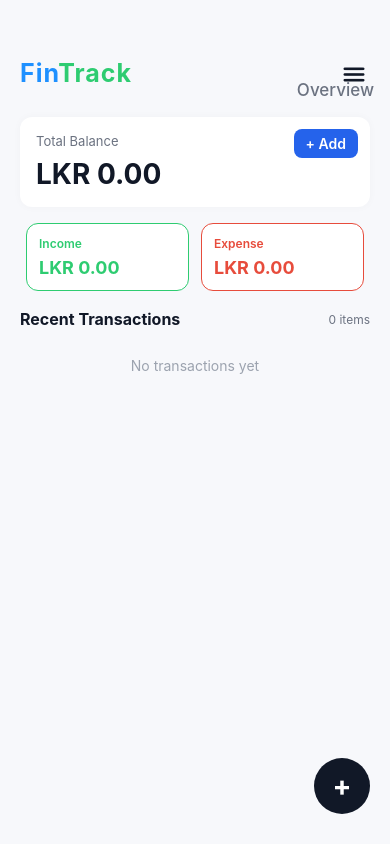
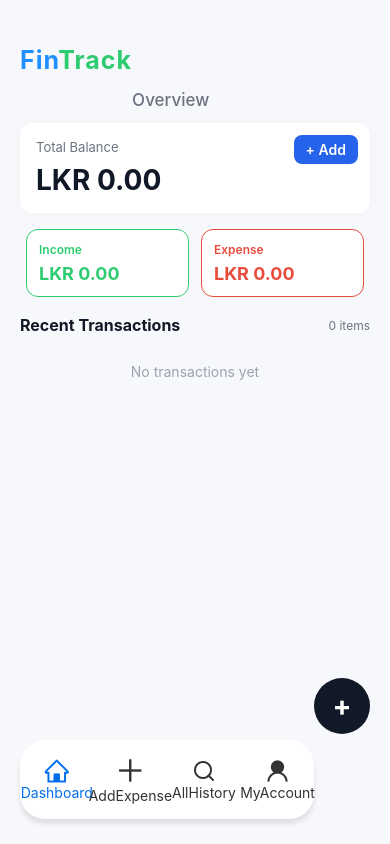
Before and after one commit to xPamii/FinTrack, a React Native app: screen /Main in a window 390 px wide. Built offline with nearby package versions, Linux system fonts and the light colour scheme.

Commit message:
tab bar added

```diff
--- a/App.tsx
+++ b/App.tsx
@@ -5,14 +5,12 @@ import { createStackNavigator } from "@react-navigation/stack";
 import SplashScreen from "./screens/SplashScreen";
 import LoginScreen from "./screens/LoginScreen";
 import SignUpScreen from "./screens/SignUpScreen";
-import Dashboard from "./screens/Dashboard";
-import AddExpenseScreen from "./screens/AddExpense";
-import MyAccount from "./screens/MyAccount";
 import AboutUs from "./screens/AboutUs";
-import ALLHistory from "./screens/AllHistory";
 
 import AsyncStorage from "@react-native-async-storage/async-storage";
 import { useEffect, useState } from "react";
+
+import BottomTabs from "./navigation/BottomTabs"; // ✅ import
 
 const Stack = createStackNavigator();
 
@@ -22,7 +20,7 @@ export default function App() {
   useEffect(() => {
     const checkLoginStatus = async () => {
       const token = await AsyncStorage.getItem("userId");
-      setInitialRoute(token ? "Dashboard" : "Dashboard"); // can adjust later if needed
+      setInitialRoute(token ? "Main" : "Main");
     };
     checkLoginStatus();
   }, []);
@@ -39,10 +37,11 @@ export default function App() {
         <Stack.Screen name="Splash" component={SplashScreen} />
         <Stack.Screen name="Login" component={LoginScreen} />
         <Stack.Screen name="SignUp" component={SignUpScreen} />
-        <Stack.Screen name="Dashboard" component={Dashboard} />
-        <Stack.Screen name="Profile" component={MyAccount} />
-        <Stack.Screen name="History" component={ALLHistory} />
-        <Stack.Screen name="AddExpense" component={AddExpenseScreen} />
+
+        {/* ✅ Bottom Tabs as the main app */}
+        <Stack.Screen name="Main" component={BottomTabs} />
+
+        {/* Other standalone screens */}
         <Stack.Screen name="About" component={AboutUs} />
       </Stack.Navigator>
     </NavigationContainer>
--- a/screens/AddExpense.tsx
+++ b/app/AddExpense.tsx
@@ -11,7 +11,6 @@ import {
   ScrollView,
   Modal
 } from "react-native";
-import axios from "axios";
 import AsyncStorage from "@react-native-async-storage/async-storage";
 import {
   ALERT_TYPE,
--- a/screens/Dashboard.tsx
+++ b/app/Dashboard.tsx
@@ -179,7 +179,7 @@ const Dashboard: FC = () => {
             }
             const txns = await getTransactions();
             console.log("Mapped Transactions:", txns);
-            setTransactions(txns); // ✅ update state
+            setTransactions(txns);
         };
         loadData();
     }, []);
@@ -237,38 +237,6 @@ const Dashboard: FC = () => {
                 </Animated.Text>
 
                 <Text style={styles.subtitle}>Overview</Text>
-
-                {/* Menu Button */}
-                <TouchableOpacity
-                    style={styles.menuButton}
-                    onPress={() => setMenuVisible(!menuVisible)}
-                >
-                    <Ionicons name="menu" size={28} color={COLORS.dark} />
-                </TouchableOpacity>
-
-                {/* Dropdown Menu */}
-                {menuVisible && (
-                    <View style={styles.menuContainer}>
-                        <TouchableOpacity
-                            style={styles.menuItem}
-                            onPress={() => handleNavigate("Profile")}
-                        >
-                            <Text style={styles.menuText}>Profile</Text>
-                        </TouchableOpacity>
-                        <TouchableOpacity
-                            style={styles.menuItem}
-                            onPress={() => handleNavigate("History")}
-                        >
-                            <Text style={styles.menuText}>History</Text>
-                        </TouchableOpacity>
-                        <TouchableOpacity
-                            style={styles.menuItem}
-                            onPress={() => handleNavigate("About")}
-                        >
-                            <Text style={styles.menuText}>About</Text>
-                        </TouchableOpacity>
-                    </View>
-                )}
             </View>
 
             <View style={styles.balanceCard}>
@@ -317,12 +285,11 @@ const styles = StyleSheet.create({
         backgroundColor: "#f7f8fb",
     },
     header: {
-        // paddingHorizontal: 20,
         paddingTop: 20,
         paddingBottom: 8,
         flexDirection: "row",
-        alignItems: "center",
-        justifyContent: "space-between", // ensures title left, menu right
+        alignItems: "flex-start",
+        // justifyContent: "", // ensures title left, menu right
         paddingHorizontal: 16,
         paddingVertical: 12,
         position: "relative",
@@ -333,51 +300,22 @@ const styles = StyleSheet.create({
         marginBottom: 4,
         marginLeft: 4,
         flexDirection: "row",
-        alignItems: "center",
-        justifyContent: "center",
+        // alignItems: "center",
+        // justifyContent: "center",
         letterSpacing: 1,
         marginTop: 25,
     },
     subtitle: {
+        flex:1,
         fontSize: 17,
         color: "#6b7280",
         fontWeight: "500",
-        marginTop: 60,
-        marginLeft: 4,
+        marginTop: 70,
+        marginRight:1,
         flexDirection: "row",
-        marginVertical: 4,
+        // marginVertical: ,
 
     },
-    menuButton: {
-        position: "absolute",
-        right: 16,
-        marginTop: 25,
-        padding: 6,
-        borderRadius: 6
-    },
-    menuContainer: {
-        flex: 1,
-        position: "absolute",
-        pointerEvents: "auto",
-        top: 50,
-        right: 16,
-        width: 140,
-        backgroundColor: "#fff",
-        borderRadius: 6,
-        elevation: 5, // shadow on Android
-        shadowColor: "#000",
-        shadowOpacity: 0.1,
-        shadowRadius: 6,
-        shadowOffset: { width: 0, height: 2 },
-    },
-    menuItem: {
-        padding: 12,
-    },
-    menuText: {
-        fontSize: 16,
-        color: "#333",
-    },
-
     balanceCard: {
         marginHorizontal: 20,
         marginTop: 5,
@@ -508,7 +446,7 @@ const styles = StyleSheet.create({
     fab: {
         position: "absolute",
         right: 20,
-        bottom: 30,
+        bottom: 110,
         backgroundColor: "#111827",
         width: 56,
         height: 56,
--- /dev/null
+++ b/components/TabBar.tsx
@@ -0,0 +1,106 @@
+import { StyleSheet, Text, TouchableOpacity, View } from 'react-native'
+import React from 'react'
+import Feather from '@expo/vector-icons/Feather'
+import AntDesign from '@expo/vector-icons/AntDesign'
+import { BottomTabBarProps } from '@react-navigation/bottom-tabs' // ✅ import types
+
+const Colors = {
+  primary: "#006eebff",
+  text: "#333",
+}
+
+const TabBar: React.FC<BottomTabBarProps> = ({ state, descriptors, navigation }) => {
+  // infer route names directly from state
+  type RouteName = typeof state.routes[number]["name"]
+
+  const icons: Partial<Record<RouteName, (props: { color: string }) => React.ReactNode>> = {
+    Dashboard: (props) => <AntDesign name="home" size={24} {...props} />,
+    AddExpense: (props) => <AntDesign name="plus" size={28} {...props} />,
+    AllHistory: (props) => <Feather name="search" size={24} {...props} />,
+    Reports: (props) => <AntDesign name="barchart" size={24} {...props} />,
+    MyAccount: (props) => <AntDesign name="user" size={24} {...props} />,
+  }
+
+  return (
+    <View style={styles.tabbar}>
+      {state.routes.map((route, index) => {
+        const { options } = descriptors[route.key]
+        const rawLabel =
+          options.tabBarLabel !== undefined
+            ? options.tabBarLabel
+            : options.title !== undefined
+              ? options.title
+              : route.name
+
+        const label = typeof rawLabel === "string" ? rawLabel : route.name
+
+
+        if (['_sitemap', '+not-found'].includes(route.name)) return null
+
+        const isFocused = state.index === index
+
+        const onPress = () => {
+          const event = navigation.emit({
+            type: 'tabPress',
+            target: route.key,
+            canPreventDefault: true,
+          })
+
+          if (!isFocused && !event.defaultPrevented) {
+            navigation.navigate(route.name, route.params)
+          }
+        }
+
+        const onLongPress = () => {
+          navigation.emit({
+            type: 'tabLongPress',
+            target: route.key,
+          })
+        }
+
+        return (
+          <TouchableOpacity
+            key={route.name}
+            style={styles.tabbarItem}
+            onPress={() => navigation.navigate(route.name, route.params)}
+          >
+            {icons[route.name]
+              ? icons[route.name]!({ color: isFocused ? Colors.primary : Colors.text })
+              : null}
+            <Text style={{ color: isFocused ? Colors.primary : Colors.text }}>
+              {label}
+            </Text>
+          </TouchableOpacity>
+
+        )
+      })}
+    </View>
+  )
+}
+
+const styles = StyleSheet.create({
+  tabbar: {
+    position: 'absolute',
+    bottom: 25,
+    flexDirection: 'row',
+    justifyContent: 'space-between',
+    alignItems: 'center',
+    backgroundColor: 'white',
+    marginHorizontal: 20,
+    paddingVertical: 15,
+    borderRadius: 25,
+    borderCurve: 'continuous',
+    shadowColor: '#000',
+    shadowOffset: { width: 0, height: 5 },
+    shadowOpacity: 0.1,
+    shadowRadius: 5,
+    elevation: 5,
+  },
+  tabbarItem: {
+    flex: 1,
+    justifyContent: 'center',
+    alignItems: 'center',
+  },
+})
+
+export default TabBar
--- /dev/null
+++ b/navigation/BottomTabs.tsx
@@ -0,0 +1,23 @@
+import React from "react";
+import { createBottomTabNavigator } from "@react-navigation/bottom-tabs";
+import Dashboard from "../app/Dashboard";
+import AddExpenseScreen from "../app/AddExpense";
+import ALLHistory from "../app/AllHistory";
+import MyAccount from "../app/MyAccount";
+import TabBar from "../components/TabBar"; // your custom tab bar
+
+const Tab = createBottomTabNavigator();
+
+export default function BottomTabs() {
+  return (
+    <Tab.Navigator
+      screenOptions={{ headerShown: false }}
+      tabBar={(props) => <TabBar {...props} />} // ✅ custom tabbar here
+    >
+      <Tab.Screen name="Dashboard" component={Dashboard} />
+      <Tab.Screen name="AddExpense" component={AddExpenseScreen} />
+      <Tab.Screen name="AllHistory" component={ALLHistory} />
+      <Tab.Screen name="MyAccount" component={MyAccount} />
+    </Tab.Navigator>
+  );
+}
```
Also changed, not shown: app/Layout.tsx (added, +35 -0 lines), app/Reports.tsx (added, +10 -0 lines), app/AllHistory.tsx (renamed from screens/AllHistory.tsx), app/MyAccount.tsx (renamed from screens/MyAccount.tsx).
